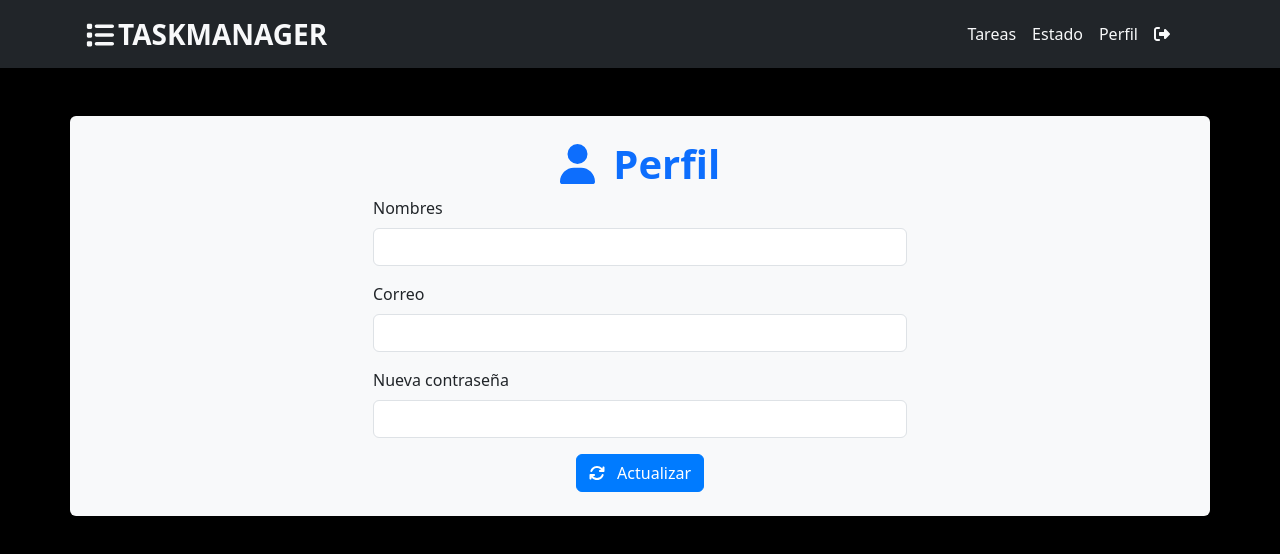
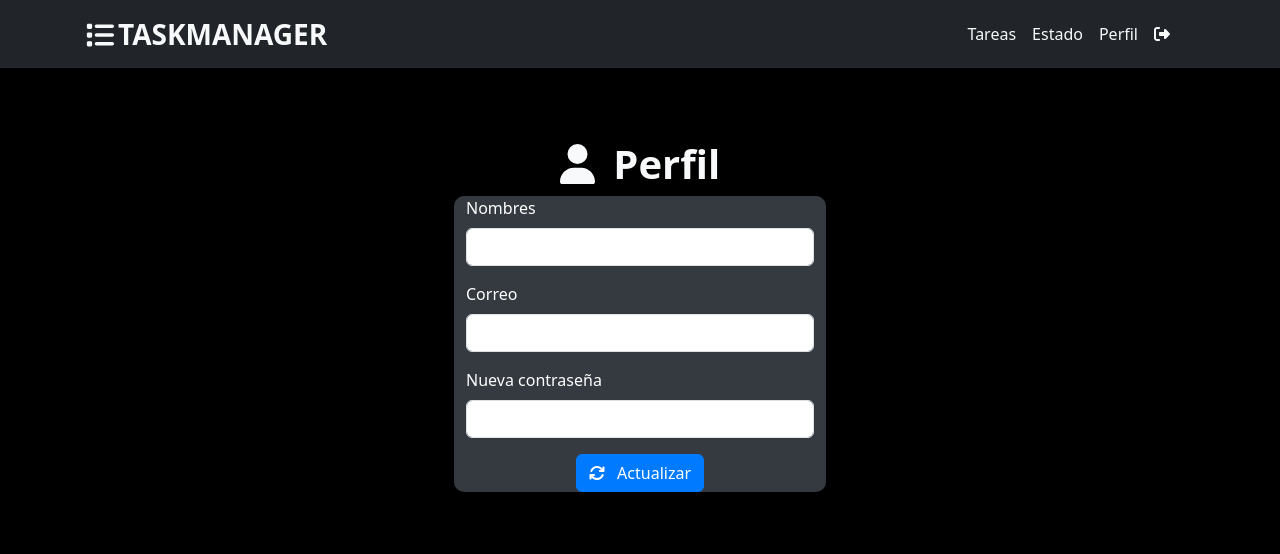
Before and after one commit to carlos060798/frontTodo, a React (Vite) app: page /user/perfil in a window 1280 px wide. Shown: the top 554 px of the page. Built offline with nearby package versions, Linux system fonts and the light colour scheme; sample sign-in values are in the browser's storage.

Commit message:
version 2.1.6

```diff
--- a/src/componetes/generales/FormTaksedit.jsx
+++ b/src/componetes/generales/FormTaksedit.jsx
@@ -12,7 +12,7 @@ function EditTaskForm({ taskId, onCancelEdit }) {
   useEffect(() => {
     // Realiza una solicitud para obtener los datos de la tarea por ID
     axios
-      .get(`http://localhost:4000/api/Tarea/${taskId}`)
+      .get(`https://apitodos-plrl.onrender.com/api/Tarea/${taskId}`)
       .then((response) => {
         // Almacena los datos de la tarea en el estado
         setTaskData(response.data.task);
@@ -25,7 +25,7 @@ function EditTaskForm({ taskId, onCancelEdit }) {
   const handleUpdateTask = async () => {
     try {
       // Realiza una solicitud para actualizar la tarea con los nuevos datos
-      await axios.put(`http://localhost:4000/api/Tarea/${taskId}`, taskData);
+      await axios.put(`https://apitodos-plrl.onrender.com/api/Tarea/${taskId}`, taskData);
       console.log("Tarea actualizada correctamente");
       // Cierra el formulario de edición
       onCancelEdit();
--- a/src/componetes/generales/Perfil.jsx
+++ b/src/componetes/generales/Perfil.jsx
@@ -5,28 +5,24 @@ import usePerfil from "../../hooks/usePerfil";
 import Alerta from "./Alertas";
 
 function Perfils() {
-  const {
-    handleChangePerfil,
-    FormPerfil,
-    handleChange,
-    alerta,
-  } = usePerfil();
+  const { handleChangePerfil, FormPerfil, handleChange, alerta } = usePerfil();
 
   return (
-    <>
-      <div
-        className="container my-5 p-4 rounded"
-        style={{
-          background: "#f8f9fa", // Fondo gris claro
-          boxShadow: "0px 0px 10px 0px rgba(0,0,0,0.2)", // Sutil sombra
-        }}
-      >
-        <h1 className="text-center fw-bold text-primary">
+    <div className="container my-5 p-4 rounded">
+      <h1 className="text-center fw-bold text-light">
         <FontAwesomeIcon icon={faUser} className="me-2" /> Perfil
       </h1>
       <form onSubmit={handleChangePerfil}>
         <div className="row justify-content-center">
-            <div className="col-12 col-md-6">
+          <div
+            className="col-12 col-md-4 "
+            style={{
+              background: "#343a40", // Fondo gris oscuro
+              boxShadow: "0px 4px 8px rgba(0,0,0,0.2)", // Sombra más pronunciada
+              color: "#fff",
+              borderRadius: "10px", // Añadí borde redondeado para mejorar el aspecto
+            }}
+          >
             <div className="mb-3">
               <label htmlFor="nombre" className="form-label">
                 Nombres
@@ -63,8 +59,6 @@ function Perfils() {
                 onChange={handleChange}
               />
             </div>
-            </div>
-          </div>
             <div className="text-center">
               <button
                 type="submit"
@@ -74,99 +68,16 @@ function Perfils() {
                 <FontAwesomeIcon icon={faSync} className="me-2" /> Actualizar
               </button>
             </div>
+          </div>
+        </div>
       </form>
+      <div className="row justify-content-center">
+        <div className="col col-md-4 d-flex align-items-center text-center">
           {alerta.msg && <Alerta alerta={alerta} />}
         </div>
-    </>
+      </div>
+    </div>
   );
 }
 
 export default Perfils;
-
-
-
-
-
-
-
-
-
-
-
-/*import usePerfil from "../../hooks/usePerfil";
-import Alerta from "./Alertas";
-
-function Perfils() {
-  const {
-    handleChangePerfil,
-    FormPerfil,
-    handleChange,
-    alerta
-
-    } = usePerfil();
-    return (
-
-
-    <>
-     <div className="container my-5">
-        <h1 className="text-center fw-bold text-center text-primary">Actualizar Datos</h1>
-        <form onClick={handleChangePerfil}>
-          <div className="row justify-content-center">
-            <div className="col-12 col-md-6">
-              <div className="mb-3">
-
-              <div className="mb-3">
-                <label htmlFor="nombre" className="form-label">
-                  Nombres
-                </label>
-                <input
-                  type="text"
-                  className="form-control"
-                  name="nombre"
-                  value={FormPerfil.nombre}
-                  onChange={handleChange}
-
-                />
-              </div>
-              <div className="mb-3">
-                <label htmlFor="correo" className="form-label">
-                  Correo
-                </label>
-                <input
-                  type="email"
-                  className="form-control"
-                  name="email"
-                  value={FormPerfil.email}
-                  onChange={handleChange}
-
-                />
-              </div>
-              <div className="mb-3">
-                <label htmlFor="nombres" className="form-label">
-                  Nueva contraseña
-                </label>
-                <input
-                  type="password"
-                  className="form-control"
-                  name="password"
-                  value={FormPerfil.password}
-                  onChange={handleChange}
-
-                />
-              </div>
-            </div>
-          </div>
-          <div className="text-center">
-            <button type="submit" className="btn btn-primary">
-               Actualizar
-            </button>
-          </div>
-          </div>
-        </form>
-        {alerta.msg && <Alerta alerta={alerta} />}
-      </div>
-
-    </> );
-}
-
-export default Perfils; */
--- a/src/hooks/usePerfil.jsx
+++ b/src/hooks/usePerfil.jsx
@@ -1,11 +1,11 @@
-import { useState } from "react";
-import axios from "axios";
+import { useState } from 'react';
+import axios from 'axios';
 
 function usePerfil() {
   const [FormPerfil, setFormPerfil] = useState({
-    nombre: "",
-    password: "",
-    email: "",
+    nombre: '',
+    password: '',
+    email: '',
   });
   const [alerta, setAlerta] = useState({});
 
@@ -18,48 +18,43 @@ function usePerfil() {
   };
 
   const handleChangePerfil = async (e) => {
+    try {
       e.preventDefault();
-    const usuarioId = localStorage.getItem("userId");
 
-    // Validar que no falten campos
-    if ([FormPerfil.nombre, FormPerfil.email].includes("")) {
+      // Validación: Al menos un campo debe estar lleno
+      const alMenosUnCampoLleno = Object.values(FormPerfil).some((campo) => campo.trim() !== '');
+
+      if (!alMenosUnCampoLleno) {
         setAlerta({
-        msg: "Los campos de nombre y email son obligatorios",
+          msg: ' Al menos un campo debe estar lleno.',
           error: true,
         });
+        setTimeout(() => {
+          setAlerta({});
+        }, 3000);
         return;
       }
 
-    try {
-      // Llamar a la API para actualizar el perfil
+      const usuarioId = localStorage.getItem('userId');
+
       const response = await axios.put(
-        `http://localhost:4000/api/Usuario/${usuarioId}`,
+        `https://apitodos-plrl.onrender.com/api/Usuario/${usuarioId}`,
         FormPerfil
       );
 
-      // Mostrar respuesta en la consola
-      console.log(response);
-
-      // Puedes manejar la respuesta aquí según tus necesidades
-        // Mostrar alerta de éxito
       setAlerta({
         msg: response.data.msg,
         error: false,
       });
-
-      // Limpiar formulario y ocultar la alerta después de 3 segundos
       setTimeout(() => {
         setAlerta({});
       }, 3000);
     } catch (error) {
-      console.error("Error al actualizar el perfil:", error);
-      // Mostrar alerta de error
+      console.error('Error al actualizar el perfil:', error);
       setAlerta({
         msg: error.response.data.msg,
         error: true,
       });
-
-      // Limpia la alerta después de 3 segundos
       setTimeout(() => {
         setAlerta({});
       }, 3000);
--- a/src/hooks/useTask.jsx
+++ b/src/hooks/useTask.jsx
@@ -31,7 +31,7 @@ function UseTasks() {
 
     }
     getTasks();
-  }, []);
+  }, [tasks]);
 
   const handleChange = (e) => {
     const { name, value } = e.target;
@@ -91,11 +91,6 @@ function UseTasks() {
       }, 3000);
     }
   };
-
-  const handleUpdateTask = (e) => {
-    // Implementa la lógica para actualizar una tarea
-  };
-
   const handleDeleteTask = async (taskId) => {
     try {
       await axios.delete(`https://apitodos-plrl.onrender.com/api/Tarea/${taskId}`);
@@ -124,7 +119,6 @@ function UseTasks() {
     Formtask,
     handleChange,
     handleCreateTask,
-    handleUpdateTask,
     handleDeleteTask,
     handleChangeState,
     alerta,
```
Also changed, not shown: src/componetes/generales/TableTask.jsx (+0 -103 lines). Lines whose indentation alone changed are shown as unchanged.
